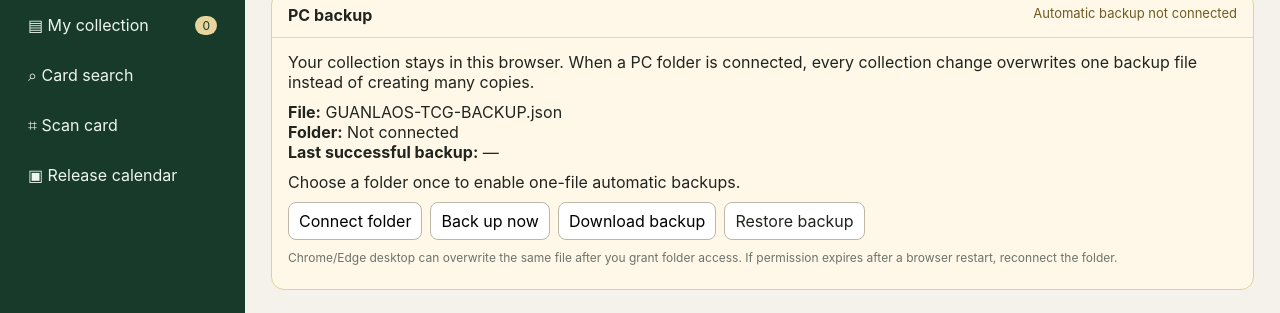
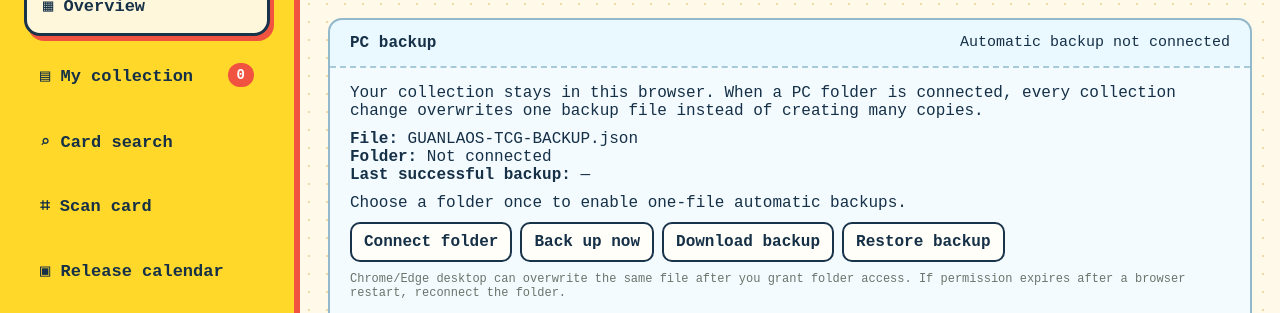
Before and after one commit to kesleyrawr/guanlaos-tcg, a website: page index.html in a window 1280 px wide. Shown: the part 131-444 px from the top of the page. Drawn offline with Linux system fonts and the light colour scheme.

Commit message:
Load retro-polish theme

```diff
--- a/index.html
+++ b/index.html
@@ -6,6 +6,7 @@
   <title>GUANLAO'S TCG — Scan, Collect & Track Value</title>
   <meta name="description" content="Scan Pokémon and One Piece cards, compare price sources, and track collection value in Philippine pesos." />
   <link rel="stylesheet" href="./styles.css" />
+  <link rel="stylesheet" href="./retro-polish.css" />
 </head>
 <body>
   <div class="shell">
```
